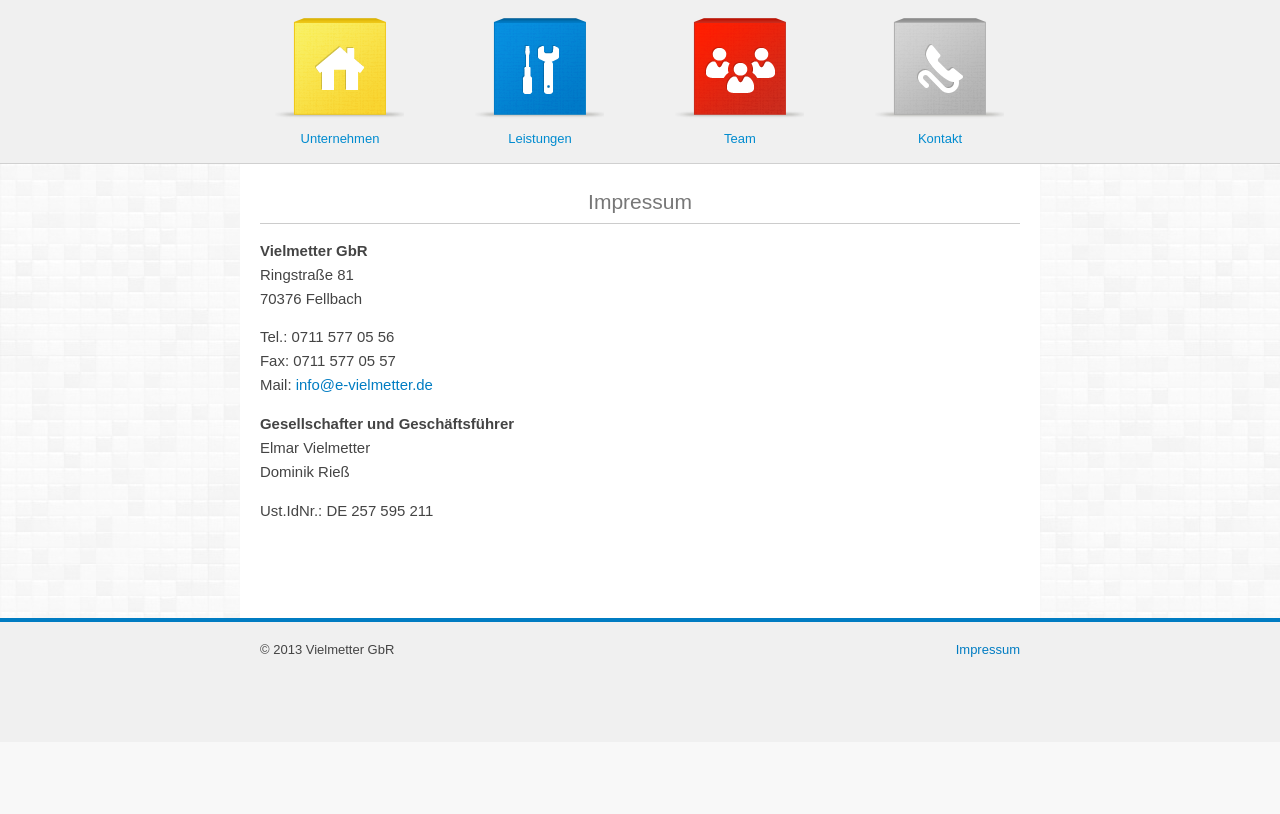
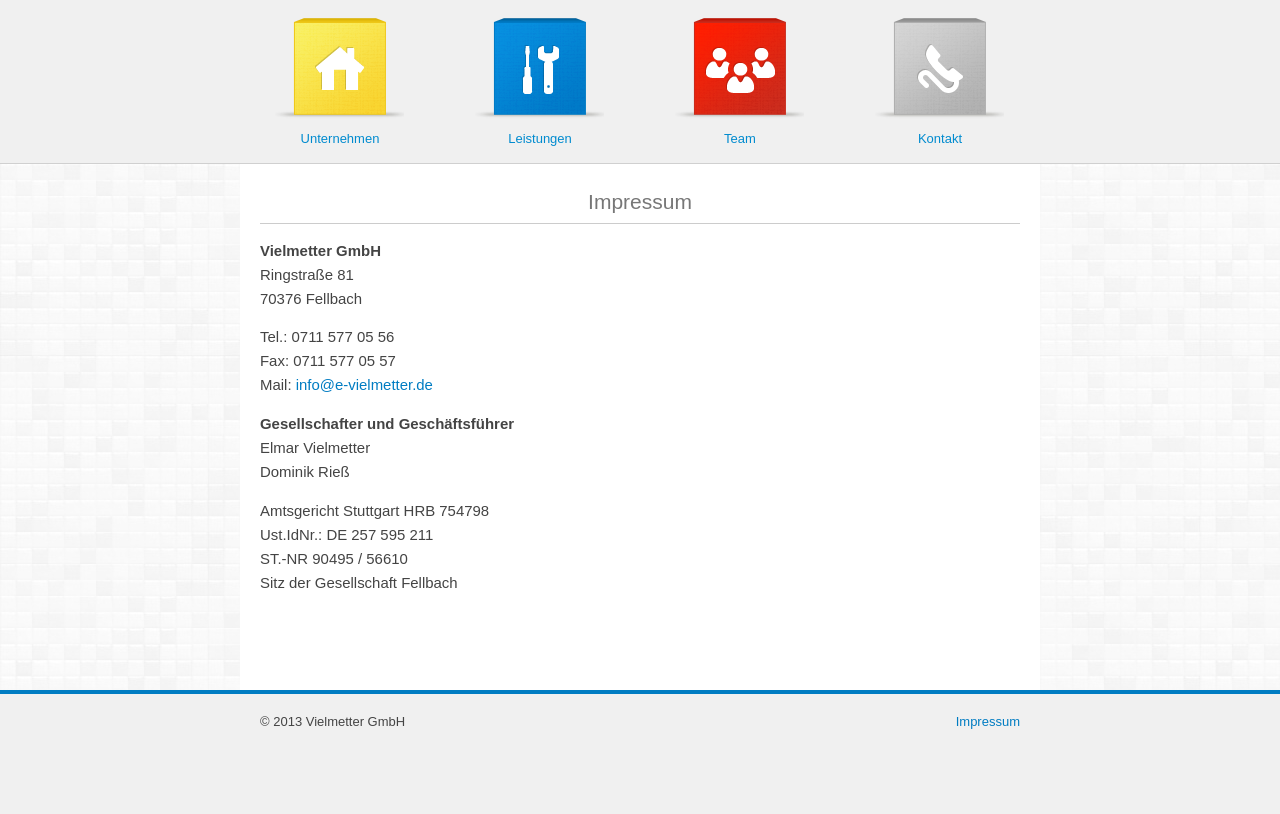
Before and after one commit to brstgt/vielmetter, a PHP site: page /impressum.php in a window 1280 px wide. Shown: the part 118-932 px from the top of the page. Before the commit the page ends 775 px from the top, so only its background shows below. Run offline with PHP 8.4, Linux system fonts and the light colour scheme.

Commit message:
GbR in GmbH geändert

```diff
--- a/contact.php
+++ b/contact.php
@@ -4,7 +4,7 @@
 <p>So können Sie uns erreichen:</p>
 
 <p>
-    <b>Vielmetter GbR</b><br>
+    <b>Vielmetter GmbH</b><br>
     Ringstraße 81<br>
     70376 Fellbach
 </p>
--- a/footer.php
+++ b/footer.php
@@ -4,7 +4,7 @@
 <div class="footerBlue"></div>
 <div class="footerGrey">
     <div class="footerContainer">
-        <div class="footerLeft">© 2013 Vielmetter GbR</div>
+        <div class="footerLeft">© 2013 Vielmetter GmbH</div>
         <div class="footerRight">
             <a href="impressum.php">Impressum</a>
         </div>
--- a/header.php
+++ b/header.php
@@ -2,12 +2,13 @@
 <html>
 <head>
 	<meta http-equiv="Content-Type" content="text/html; charset=UTF-8"/>
-	<title>Vielmetter GbR - Ihr Fliesenleger und Maurer für die Region Stuttgart</title>
+	<title>Vielmetter GmbH - Ihr Fliesenleger und Maurer für die Region Stuttgart</title>
 	<link media="screen" href="script/main.css" type="text/css" rel="stylesheet">
 	<link type="image/png" href="gfx/fav.png" rel="icon">
-	<meta name="description" content="Wir, die Vielmetter GbR, sind ein Meisterbetrieb rund um das Bauhandwerk mit Schwerpunkt auf Fliesenleger- und Maurerarbeiten. Wir sind ein solides, schwäbisches Unternehmen, das sowohl Wert auf Tradition legt als auch auf dem neusten Stand der Technik arbeitet. Wir wollen unsere Kunden nicht nur zufrieden stellen, wir wollen Sie, unseren Kunden, begeistern!">
+	<meta name="description" content="Wir, die Vielmetter GmbH, sind ein Meisterbetrieb rund um das Bauhandwerk mit Schwerpunkt auf Fliesenleger- und Maurerarbeiten. Wir sind ein solides, schwäbisches Unternehmen, das sowohl Wert auf Tradition legt als auch auf dem neusten Stand der Technik arbeitet. Wir wollen unsere Kunden nicht nur zufrieden stellen, wir wollen Sie, unseren Kunden, begeistern!">
 	<meta name="author" content="Benjamin Roth, Georg Hanslik">
 	<meta name="keywords" content="Fliesenleger,Maurermeister,Renovierung,Projektplanung,Stuttgart,Fellbach,Waiblingen">
+	<meta name="google-site-verification" content="G2Gz_Ybtm-eQ8zHjTb0HObAkgAB7lclSrSaBWyBCMHc" />
 </head>
 <body>
 <div class="black"></div>
--- a/impressum.php
+++ b/impressum.php
@@ -2,7 +2,7 @@
 <h2>Impressum</h2>
 
 <p>
-    <b>Vielmetter GbR</b><br>
+    <b>Vielmetter GmbH</b><br>
     Ringstraße 81<br>
     70376 Fellbach
 </p>
@@ -17,9 +17,16 @@
     <b>Gesellschafter und Geschäftsführer</b><br>
     Elmar Vielmetter<br>
     Dominik Rieß<br>
+
 </p>
 
 <p>
+    Amtsgericht Stuttgart HRB 754798
+    <br>
     Ust.IdNr.: DE 257 595 211
+    <br>
+    ST.-NR	90495 / 56610
+    <br>
+    Sitz der Gesellschaft Fellbach
 </p>
 <?php include 'footer.php'; ?>
--- a/index.php
+++ b/index.php
@@ -68,7 +68,7 @@
 	</li>
 </ul>
 <p class="we">
-	Wir, die Vielmetter GbR, sind ein Meisterbetrieb aus Fellbach rund um das Bauhandwerk mit Schwerpunkt auf Fliesenleger- und
+	Wir, die Vielmetter GmbH, sind ein Meisterbetrieb aus Fellbach rund um das Bauhandwerk mit Schwerpunkt auf Fliesenleger- und
 	Maurerarbeiten.
 	Wir sind ein solides, schwäbisches Unternehmen, das sowohl Wert auf Tradition legt als auch auf dem neusten Stand
 	der Technik arbeitet.
@@ -85,8 +85,8 @@ Nach der erfolgreichen Meisterprüfung zum Maurermeister gründet Dominik Rieß
 Firma.
 In den darauf folgenden Jahren wird die Zusammenarbeit zwischen den beiden immer enger, so dass beide sich 2008
 dazu entschliessen,
-zusammen die Firma Vielmetter GbR zu gründen.
-In den fünf Jahren ihres Bestehens konnte die Vielmetter GbR kontinuierlich aber gesund wachsen, so dass wir
+zusammen die Firma Vielmetter GmbH zu gründen.
+In den fünf Jahren ihres Bestehens konnte die Vielmetter GmbH kontinuierlich aber gesund wachsen, so dass wir
 Jahr für Jahr wertvolle neue Mitarbeiter begrüßen durften.
 Unsere Firma hat ein Gesicht. Machen Sie sich selbst <a href="team.php">ein Bild davon</a>.
 
```
